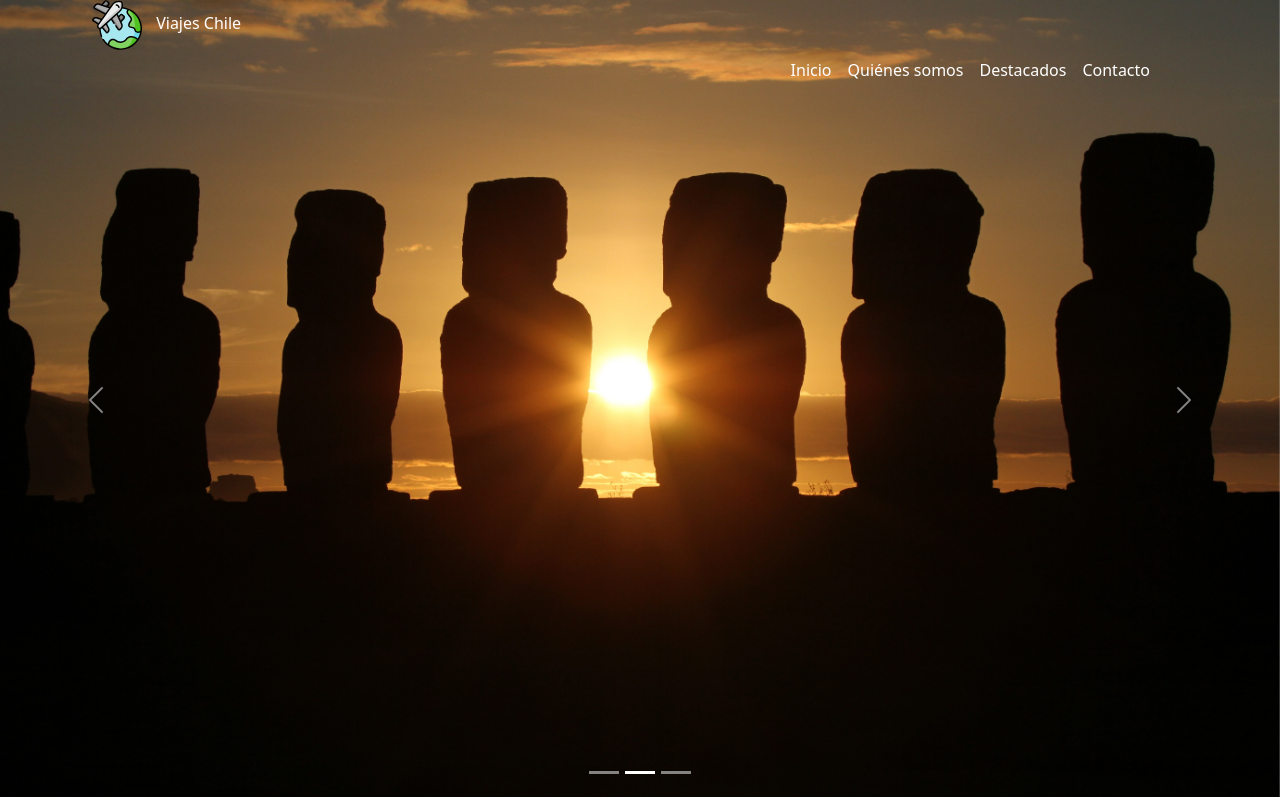
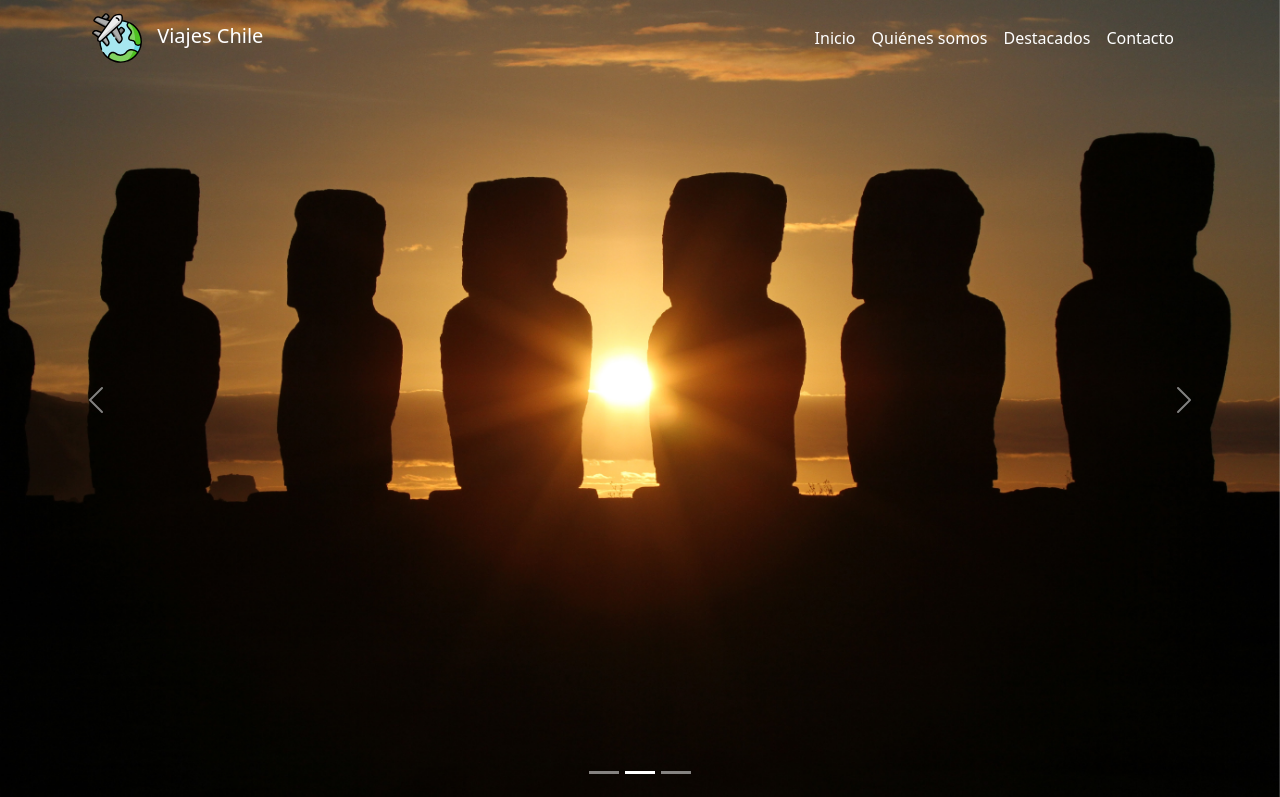
Before and after one commit to LilianaAbreo/Viaje_Chile, a plain HTML site: page index.html in a window 1280 px wide. Both pictures are taken after a click on the link "Inicio". Shown: the top 797 px of the page. Drawn offline with nearby package versions, Linux system fonts and the light colour scheme.

Commit message:
Últimos ajustes en el nav del archivo index.html, edición en el archivo script.js y style.css.  Igualmente se hizo la identación de todo el proyecto.

```diff
--- a/assets/css/style.css
+++ b/assets/css/style.css
@@ -2,6 +2,7 @@
     margin: 0;
     padding: 0;
     border: 0;
+    color: #ffffff;
 }
 
 body {
@@ -13,8 +14,7 @@ body {
 .navega {
     position: absolute;
     width: 100%;
-    top: 20px;
-    z-index: 2;
+
 }
 
 /*Carousel*/
--- a/assets/js/script.js
+++ b/assets/js/script.js
@@ -4,15 +4,4 @@ $(document).ready(function () {
     alert("Fue enviado correctamente"); // Se ha enviado correctamente
   });
 
-  $("h6").on("dblclick", function () {
-    $(this).css({
-      "color": "red"
-    })
-  });
-
-
-  $("div h5.card-title").click(function () {
-    $(" div p.card-text").toggle();
-  });
-
 });
--- a/index.html
+++ b/index.html
@@ -24,10 +24,10 @@
     <!--Barra de navegación y carousel-->
     <header>
         <!-- Barra de navegacion -->
-        <nav class="navega navbar-expand-lg navbar-dark fixed-top">
+        <nav class="navega navbar navbar-expand-lg nav-dark fixed-top">
             <div class="container">
-                <a class="navbar-brand" href="#">
-                    <img src="assets/img/viajes.svg" alt="logotip" width="70px" height="50px">
+                <a class="navbar-brand navbar-dark" href="#">
+                    <img src="assets/img/viajes.svg" alt="logotipo" width="70px" height="50px">
                     Viajes Chile
                 </a>
                 <button class="navbar-toggler d-lg-none" type="button" data-bs-toggle="collapse"
@@ -35,9 +35,9 @@
                     aria-label="Toggle navigation">
                     <span class="navbar-toggler-icon"></span>
                 </button>
-                <div class="collapse navbar-collapse" id="collapsibleNavId">
-                    <ul class="navbar-nav ms-auto me-5 gap-3 mt-2 mt-lg-0">
-                        <li class="nav-item active">
+                <div class="collapse navbar-collapse flex-lg-row-reverse navbar-dark" id="collapsibleNavId">
+                    <ul class="navbar-nav justify-content-end flex-grow-1 pe-3">
+                        <li class="nav-item active text-white">
                             <a class="nav-link text-white" href="#">Inicio</a>
                         </li>
                         <li class="nav-item">
@@ -53,6 +53,7 @@
                 </div>
             </div>
         </nav>
+
         <!--Carousel-->
         <div id="carouselId" class="carousel slide" data-bs-ride="carousel">
             <ol class="carousel-indicators">
@@ -83,8 +84,8 @@
     </header>
 
     <!--Nosotros -->
-    <article>
-        <div id="Nosotros" class="fondo text-white">
+    <article id="Nosotros">
+        <div class="fondo text-white">
             <div class="container">
                 <div class="row text-md-center justify-content-lg-center fondo">
                     <h1 class="fw-bold text-center py-3  text-white">¿QUIÉNES SOMOS?</h1>
@@ -123,7 +124,7 @@
         </div>
     </article>
 
-    <!-- Destacados Card-->
+    <!-- Destacados - Card-->
     <section id="destacados" class="text-white fondo">
         <div class="container">
             <div class="row text-md-center justify-content-lg-center">
@@ -198,7 +199,9 @@
                             <textarea class="form-control" id="floatingTextarea2" style="height: 300px"></textarea>
                         </div>
                         <div class="mb-3 ">
-                            <button id="correo"  type="button" class="btn btn-info btn-lg button text-white" data-bs-toggle="modal" data-bs-placement="button" title="Presiona para enviar" data-bs-target="#staticBackdrop">Enviar</button><a href="#"></a>
+                            <button id="correo" type="button" class="btn btn-info btn-lg button text-white"
+                                data-bs-toggle="modal" data-bs-placement="button" title="Presiona para enviar"
+                                data-bs-target="#staticBackdrop">Enviar</button><a href="#"></a>
                         </div>
                     </form>
                 </div>
```
